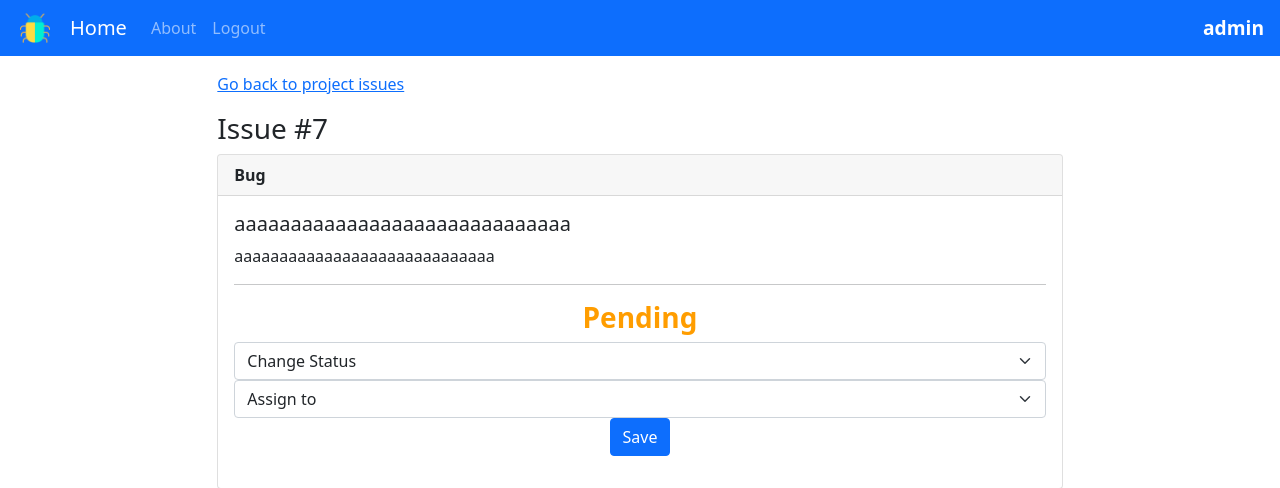
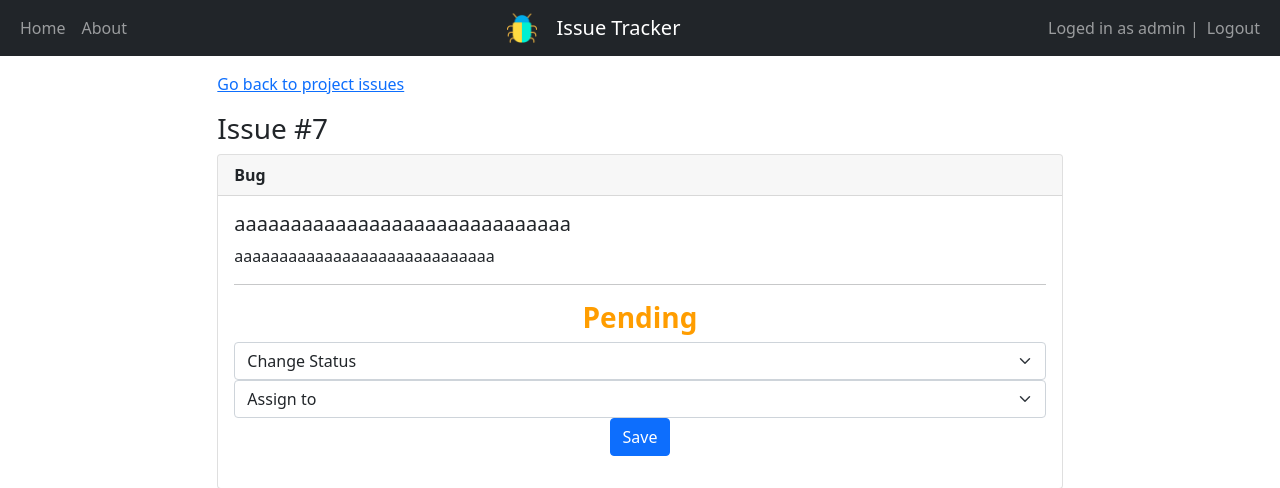
Before and after one commit to michaelkinnas/HUA-DIT-DevOps-WebApp-Issue-Tracker, a Django app: page /issue/7 in a window 1280 px wide. Shown: the top 488 px of the page. Run offline with Django 4.2, Linux system fonts and the light colour scheme; a user stored in the database is signed in; data comes from the database, SQL or seed files in the repository; both versions use the stored data as it was after the commit.

Commit message:
refactored views to login required decorators and general html fixes

```diff
--- a/main/templates/main/base.html
+++ b/main/templates/main/base.html
@@ -14,32 +14,48 @@
 </head>
 
 <body>
-    <nav class="navbar navbar-expand-lg navbar-dark bg-primary">
-
+    <nav class="navbar navbar-expand-lg navbar-dark bg-dark">
+        <div class="container-fluid">
+            <div>
+                <ul class="navbar-nav">
+                    <li class="nav-item">
+                        <a class="nav-link" href="/">Home</a>
+                    </li>
+                    <li class="nav-item">
+                        <a class="nav-link" href="/about">About</a>
+                    </li>
+                </ul>
+            </div>
+            <div>
+                <ul class="navbar-nav">
+                    <li class="nav-item">
                         {% load static %}
                         <img src="{% static 'main/bug.png' %}" alt="My image"
                             style="max-width: 70px; padding-left: 20px; padding-right: 20px;">
+                    </li>
+                    <li>
+                    <li class="nav-item">
+                        <span class="navbar-brand">Issue Tracker</span>
+                    </li>
 
-        <a class="navbar-brand" href="/">Home</a>
-        <button class="navbar-toggler" type="button" data-toggle="collapse" data-target="#navbarNav"
-            aria-controls="navbarNav" aria-expanded="false" aria-label="Toggle navigation">
-            <span class="navbar-toggler-icon"></span>
-        </button>
-        <div class="collapse navbar-collapse" id="navbarNav">
+                    </li>
+                </ul>
+            </div>
+            <div>
                 <ul class="navbar-nav">
-                <li class="nav-item">
-                    <a class="nav-link" href="/">About </a>
-                </li>
                     {% if user.is_authenticated %}
+                    <span class="navbar-text">Loged in as {{user.username}} |</span>
                     <li class="nav-item">
                         <a class="nav-link" href="/logout">Logout</a>
+                    </li>
+                    {% else %}
+                    <li class="nav-item">
+                        <a class="nav-link" href="/login">Login</a>
                     </li>
                     {% endif %}
                 </ul>
             </div>
-        {% if user.is_authenticated %}
-        <div style="color: #fff; padding-right: 16px; font-size: larger; font-weight: bold;">{{user}}</div>
-        {% endif %}
+        </div>
     </nav>
 
     <div id="content" , name="content" , class="main">
--- a/main/templates/main/details.html
+++ b/main/templates/main/details.html
@@ -32,21 +32,21 @@
             {% csrf_token %}
             <div class="text-center">
                 <div class="col-auto">
+
+
                     <select class="form-select" , aria-label="Default select example" , name="status">
-                        <option selected>Change Status</option>
+                        <option selected value="0">Change Status</option>
                         <option value="P">Pending</option>
                         <option value="I">In Progress</option>
                         <option value="C">Completed</option>
                     </select>
+
                     <select class="form-select" , aria-label="Default select example" , name="assign_to">
-                        <option selected>Assign to</option>
+                        <option selected value="0">Assign to</option>
                         {% for user in users%}
                         <option value="{{user.id}}">{{user}}</option>
                         {% endfor %}
-                        <!-- <option value="2">Dev2</option>
-                        <option value="3">Dev3</option> -->
                     </select>
-
                     <button type="submit" class="btn btn-primary mb-3" name="save" value="save">Save</button>
                 </div>
             </div>
--- a/main/views.py
+++ b/main/views.py
@@ -1,47 +1,45 @@
 from django.shortcuts import render, redirect
-from django.http import HttpResponseRedirect
-import datetime
+from django.contrib.auth.decorators import login_required
+from django.contrib.auth.models import User
+from django.contrib.auth import login, logout, authenticate
 from .models import Issue, Project
 from .forms import createNewIssue, createNewProject, RegisterForm
-from django.contrib.auth.models import User
-from django.contrib.auth import login, logout, authenticate
+import datetime
 
 # Create your views here.
+@login_required(login_url="/login")
 def home(request):
-    if not request.user.is_authenticated:
-        return HttpResponseRedirect('/login')
-
     projects = Project.objects.all()
     return render(request, "main/projects.html", {"projects":projects})
 
-
+@login_required(login_url="/login")
 def issues(request, project_id):
-    if not request.user.is_authenticated:
-        return HttpResponseRedirect('/login')
-
     project = Project.objects.get(id=project_id)
     return render(request, "main/issues.html", {"project":project})
 
 #TODO Allow only team leaders to change details of issue
+@login_required(login_url="/login")
 def issue(request, issue_id):
-    if not request.user.is_authenticated:
-        return HttpResponseRedirect('/login')
+    if request.method == 'POST':
+        issue = Issue.objects.get(id=issue_id)
 
-    if request.method == 'POST':
         status = request.POST.get('status')
         assigned_to = request.POST.get('assign_to')
-        issue = Issue.objects.get(id=issue_id)
-        issue.status = status
-        issue.assigned_to = User.objects.get(id=assigned_to)
+
+        if not status == '0':
+            issue.status = status
+
+        if not assigned_to == '0':
+            issue.assigned_to = User.objects.get(id=assigned_to)
+
         issue.save()
+
     issue = Issue.objects.get(id=issue_id)
-    users = User.objects.all() #TODO Get only users belonging to developer
+    users = User.objects.all() #TODO Get only users belonging to developer group
     return render(request, "main/details.html", {"issue":issue, "users":users})
 
+@login_required(login_url="/login")
 def create_project(request):
-    if not request.user.is_authenticated:
-        return HttpResponseRedirect('/login')
-
     if request.method == "POST":
         form = createNewProject(request.POST)
         if form.is_valid():
@@ -49,31 +47,30 @@ def create_project(request):
             description = form.cleaned_data["description"]
             project = Project(title=title, description=description)
             project.save()
-            return HttpResponseRedirect(f"/issues/{project.id}")
+            return redirect(f"/issues/{project.id}")
     else: #if method==GET
         form = createNewProject()
     return render(request, "main/create_project.html", {"form":form})
 
-
+@login_required(login_url="/login")
 def create_issue(request, project_id):
-    if not request.user.is_authenticated:
-        return HttpResponseRedirect('/login')
-
     if request.method == "POST":
         print(request.user)
 
         form = createNewIssue(request.POST)
         if form.is_valid():
+
             title = form.cleaned_data["title"]
             description = form.cleaned_data["description"]
             date_created = datetime.datetime.now()
             status = "P"
             type = form.cleaned_data["type"]
+
             project = Project.objects.get(id=project_id)
             created_by = request.user
             issue = Issue(title=title, description=description, date_created=date_created, status=status, type=type, project=project, created_by=created_by)
             issue.save()
-            return HttpResponseRedirect(f"/issues/{project_id}")
+            return redirect(f"/issues/{project_id}")
     else: #if method==GET
         form = createNewIssue()
     return render(request, "main/create_issue.html", {"form":form, "project_id":project_id})
@@ -84,6 +81,7 @@ def register(request):
         form = RegisterForm(request.POST)
         if form.is_valid():
             user = form.save()
+
             login(request, user) #auto login user after registration
         return redirect('/')
     else:
```
Also changed, not shown: main/templates/main/issues.html (+38 -4 lines), db.sqlite3. Lines whose indentation alone changed are shown as unchanged.
